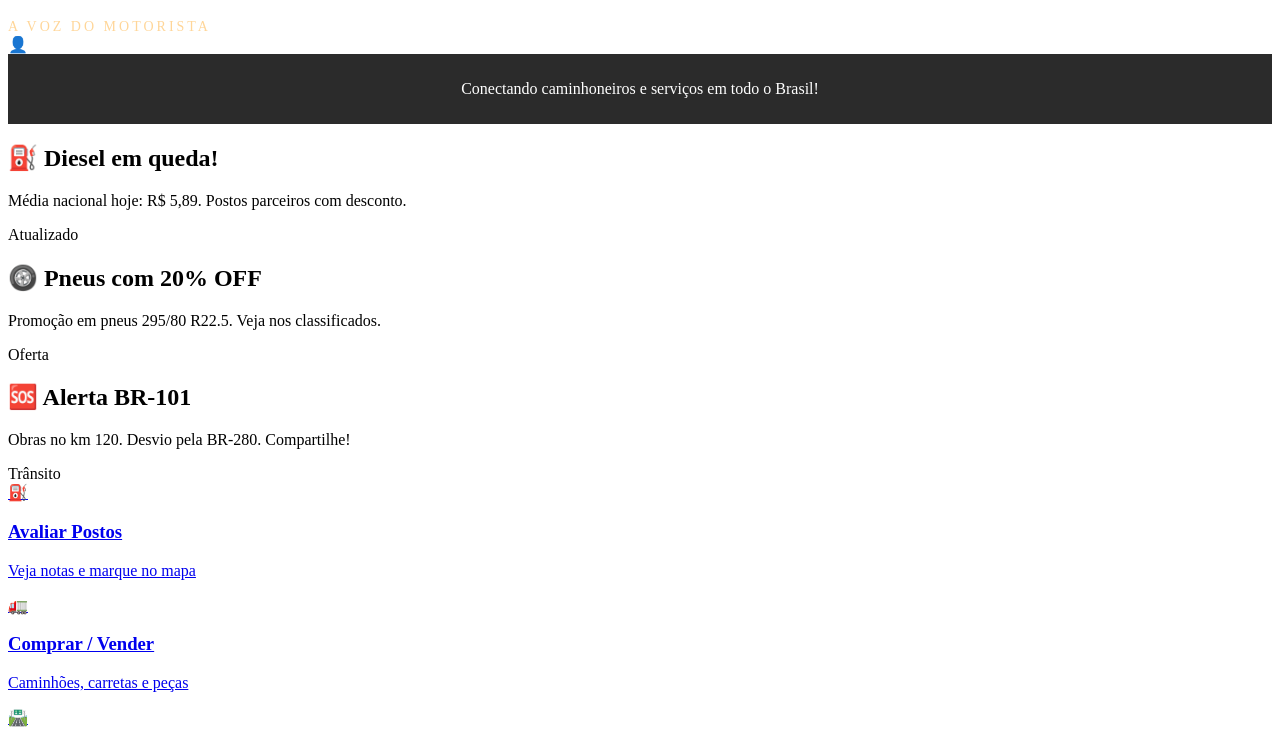
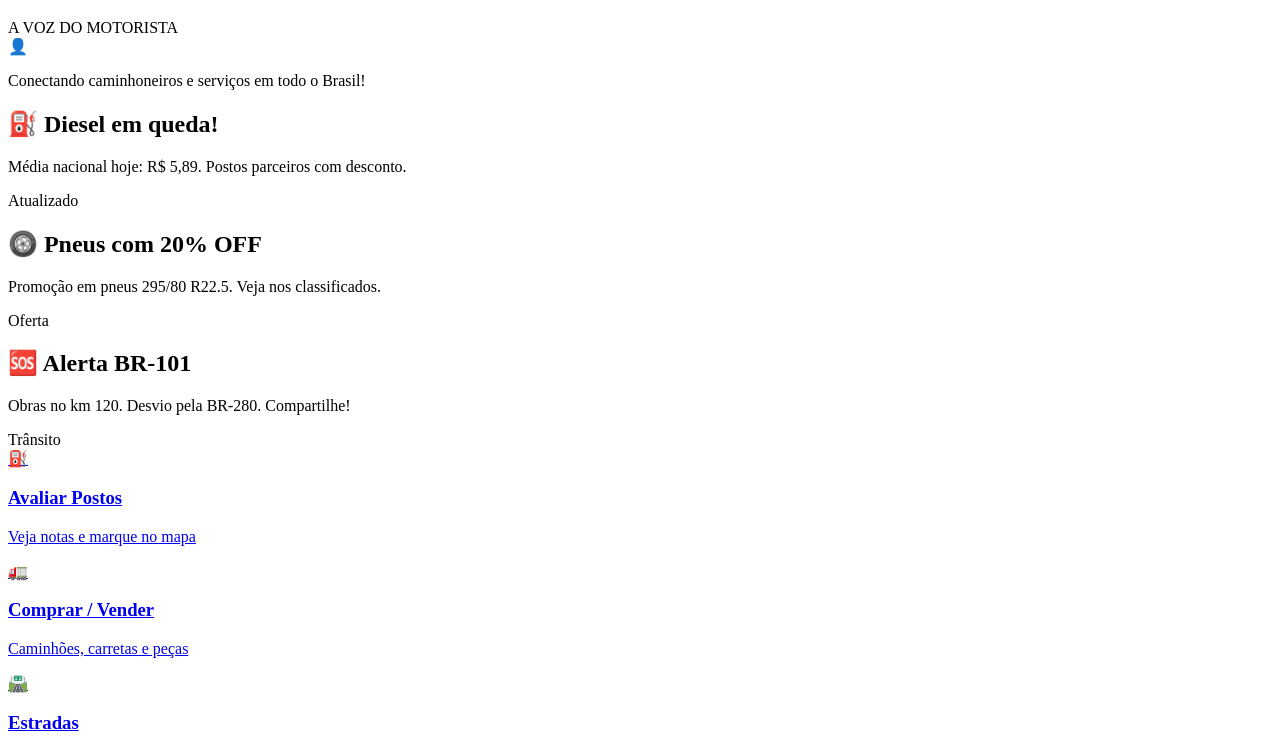
Before and after one commit to jfilhoempresarial-ops/tralienigenav4, a plain HTML site: page index.html in a window 1280 px wide. Shown: the part 62-800 px from the top of the page. Drawn offline with Linux system fonts and the light colour scheme.

Commit message:
Refactor header styles and add banner styles
Removed old header styles and added new banner styles.

```diff
--- a/css/style.css
+++ b/css/style.css
@@ -1,15 +1,20 @@
-.header-sub {
-  background: #2b2b2b;
-  padding: 10px 20px;
-  text-align: center;
-  font-size: 16px;
-  border-bottom: 2px solid var(--cor-primaria);
-  color: #fff;
+.banner-slide a {
+  display: block;
+  width: 100%;
 }
-.subtitle {
-  font-size: 14px;
-  font-weight: 300;
+
+.banner-img {
+  width: 100%;
+  height: auto;
+  max-height: 250px;
+  object-fit: cover; /* corta a imagem para preencher sem distorcer */
+  border-radius: 8px;
   display: block;
-  letter-spacing: 3px;
-  color: #ffd699;
 }
+
+/* Ajuste para telas pequenas (celular) */
+@media (max-width: 600px) {
+  .banner-img {
+    max-height: 150px;
+  }
+}
```
